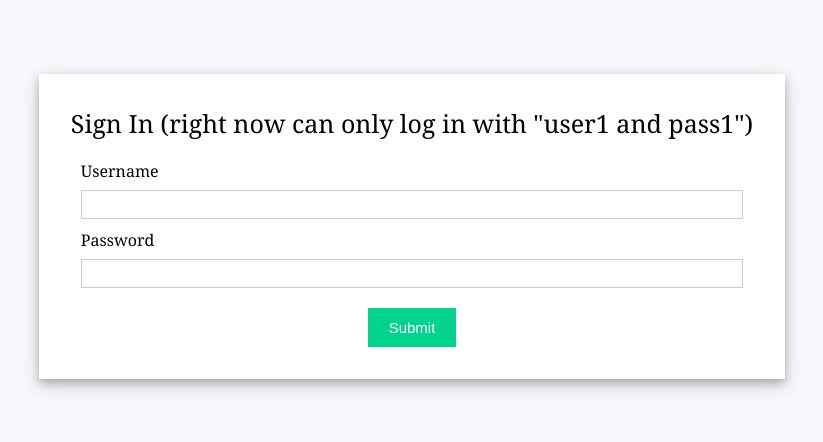
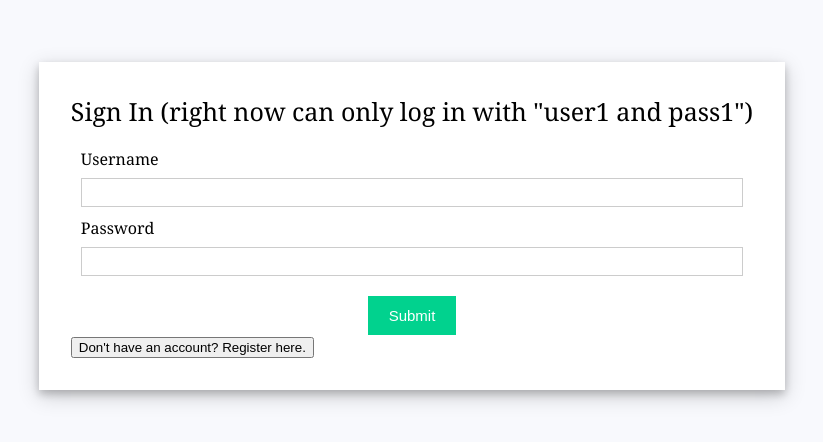
Before and after one commit to 2022-autumn-cos-420/Team-Bubbles, a React (Create React App) app in the folder timewielder/: page / in a window 1280 px wide. Shown: the part 174-616 px from the top of the page, without its empty margins (228-1051 px from the left). Built offline with nearby package versions, Linux system fonts and the light colour scheme.

Commit message:
refactor

```diff
--- a/timewielder/src/App.js
+++ b/timewielder/src/App.js
@@ -1,13 +1,162 @@
 import React, { useState } from "react";
 import ReactDOM from "react-dom";
+import Calendar from "react-calendar";
+import "react-calendar/dist/Calendar.css";
+import "./App.css";
+import database from "./store.js";
 
-import "./App.css";
-import LoginForm from './Login.jsx';
+function LoginForm({errorMessages, setErrorMessages, isSubmitted, setIsSubmitted, registered, setRegister}) {
+
+  const errors = {
+    uname: "invalid username",
+    pass: "invalid password",
+  };
+
+  // Generate JSX code for error message
+  const renderErrorMessage = (name) =>
+    name === errorMessages.name && (
+      <div className="error">{errorMessages.message}</div>
+    );
+
+  const handleSubmit = (event) => {
+    //Prevent page reload
+    event.preventDefault();
+
+    var { uname, pass } = document.forms[0];
+
+    // Find user login info
+    const userData = database.find((user) => user.username === uname.value);
+
+    // Compare user info
+    if (userData) {
+      if (userData.password !== pass.value) {
+        // Invalid password
+        setErrorMessages({ name: "pass", message: errors.pass });
+      } else {
+        setIsSubmitted(true);
+      }
+    } else {
+      // Username not found
+      setErrorMessages({ name: "uname", message: errors.uname });
+    }
+  };
+
+  const handleRegister = (event) => {
+    setRegister(!registered);
+  };
+
+  // JSX code for login form
+  const renderForm = (
+    <div className="form">
+      <div className="title">
+          Sign In (right now can only log in with "user1 and pass1")
+      </div>
+      <form onSubmit={handleSubmit}>
+        <div className="input-container">
+          <label>Username </label>
+          <input type="text" name="uname" required />
+          {renderErrorMessage("uname")}
+        </div>
+        <div className="input-container">
+          <label>Password </label>
+          <input type="password" name="pass" required />
+          {renderErrorMessage("pass")}
+        </div>
+        <div className="button-container">
+          <input type="submit" />
+        </div>
+      </form>
+    </div>
+  );
+
+  return (
+    <div className="login-form">
+      {renderForm}
+      <button onClick={handleRegister}>Don't have an account? Register here.</button>
+    </div>
+  );
+}
+
+function RegisterForm({isSubmitted, setIsSubmitted, registered, setRegister}) {
+  const handleSubmit = (event) => {
+    //Prevent page reload
+    event.preventDefault();
+
+    var { uname, pass } = document.forms[0];
+    const userData = new Object((uname.value,pass.value));
+    console.log(uname.value, pass.value);
+    database.push(userData);
+
+    setRegister(!registered);
+  };
+
+  // JSX code for login form
+  const renderForm = (
+    <><h2>Enter a username and password to register</h2><div className="form">
+      <form onSubmit={handleSubmit}>
+        <div className="input-container">
+          <label>Username </label>
+          <input type="text" name="uname" required />
+        </div>
+        <div className="input-container">
+          <label>Password </label>
+          <input type="password" name="pass" required />
+        </div>
+        <div className="button-container">
+          <input type="submit" />
+        </div>
+      </form>
+    </div></>
+  );
+
+  return (
+    <div className="register-form">
+      {!isSubmitted && (
+        <div className="title">
+          {renderForm}
+        </div>
+      )}
+    </div>
+  );
+}
+
+function CalendarPage() {
+  const [date, setDate] = useState(new Date());
+
+  const renderForm = (
+    <div className="app">
+      <h1 className="text-center">Calendar</h1>
+      <div className="calendar-container">
+        <Calendar onChange={setDate} value={date} selectRange={true} />
+      </div>
+      {date.length > 0 ? (
+        <p className="text-center">
+          <span className="bold">Start:</span> {date[0].toDateString()}
+          &nbsp;|&nbsp;
+          <span className="bold">End:</span> {date[1].toDateString()}
+        </p>
+      ) : (
+        <p className="text-center">
+          <span className="bold">Default selected date:</span>{" "}
+          {date.toDateString()}
+        </p>
+      )}
+    </div>
+  );
+
+  return <div className="calendar-form">{renderForm}</div>;
+}
 
 function App() {
+  const [errorMessages, setErrorMessages] = useState({});
+  const [isSubmitted, setIsSubmitted] = useState(false);
+  const [registered, setRegister] = useState(false);
+
   return (
     <div className="app">
-      <LoginForm />
+      {!registered && !isSubmitted && <LoginForm errorMessages={errorMessages} setErrorMessages={setErrorMessages} isSubmitted={isSubmitted} setIsSubmitted={setIsSubmitted} registered={registered} setRegister={setRegister} />}
+      {registered && <RegisterForm isSubmitted={isSubmitted} setIsSubmitted={setIsSubmitted} registered={registered} setRegister={setRegister}/>}
+      {!registered && isSubmitted && <CalendarPage />}
     </div>
   );
 }
--- a/timewielder/src/Login.jsx
+++ /dev/null
@@ -1,76 +0,0 @@
-import React, { useState } from "react";
-import ReactDOM from "react-dom";
-
-import "./App.css";
-import CalendarPage from "./Calendar";
-import database from './store.js';
-
-function LoginForm() {
-    // React States
-    const [errorMessages, setErrorMessages] = useState({});
-    const [isSubmitted, setIsSubmitted] = useState(false);
-
-    const errors = {
-    uname: "invalid username",
-    pass: "invalid password"
-    };
-
-    // Generate JSX code for error message
-    const renderErrorMessage = (name) =>
-    name === errorMessages.name && (
-    <div className="error">{errorMessages.message}</div>
-    );
-
-    const handleSubmit = (event) => {
-    //Prevent page reload
-    event.preventDefault();
-
-    var { uname, pass } = document.forms[0];
-
-    // Find user login info
-    const userData = database.find((user) => user.username === uname.value);
-
-    // Compare user info
-    if (userData) {
-    if (userData.password !== pass.value) {
-        // Invalid password
-        setErrorMessages({ name: "pass", message: errors.pass });
-    } else {
-        setIsSubmitted(true);
-    }
-    } else {
-    // Username not found
-    setErrorMessages({ name: "uname", message: errors.uname });
-    }
-    };
-
-    // JSX code for login form
-    const renderForm = (
-        <div className="form">
-            <form onSubmit={handleSubmit}>
-            <div className="input-container">
-                <label>Username </label>
-                <input type="text" name="uname" required />
-                {renderErrorMessage("uname")}
-            </div>
-            <div className="input-container">
-                <label>Password </label>
-                <input type="password" name="pass" required />
-                {renderErrorMessage("pass")}
-            </div>
-            <div className="button-container">
-                <input type="submit" />
-            </div>
-            </form>
-        </div>
-    );
-
-    return (
-        <div className="login-form">
-            {!isSubmitted && <div className="title">Sign In (right now can only log in with "user1 and pass1")</div>}
-            {isSubmitted ? <CalendarPage /> : renderForm}
-      </div>
-    )
-}
-
-export default LoginForm
--- a/timewielder/src/store.js
+++ b/timewielder/src/store.js
@@ -1,5 +1,5 @@
   // User Login info
-  const database = [
+  let database = [
     {
       username: "user1",
       password: "pass1"
```
Also changed, not shown: timewielder/src/Calendar.jsx (+13 -23 lines).
